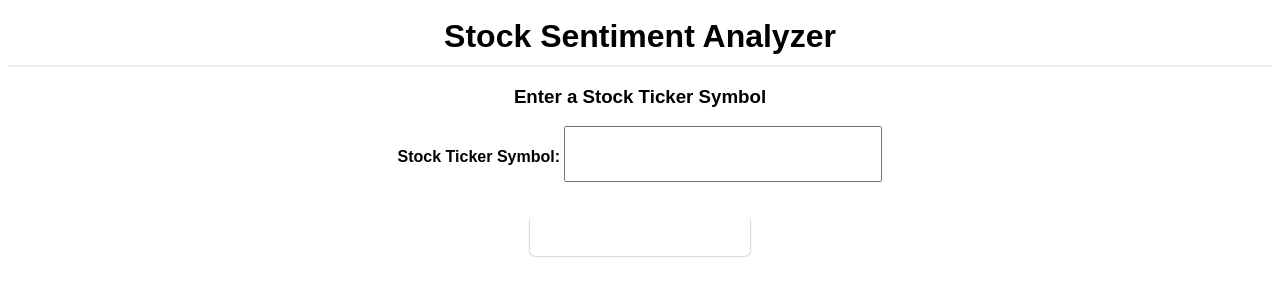
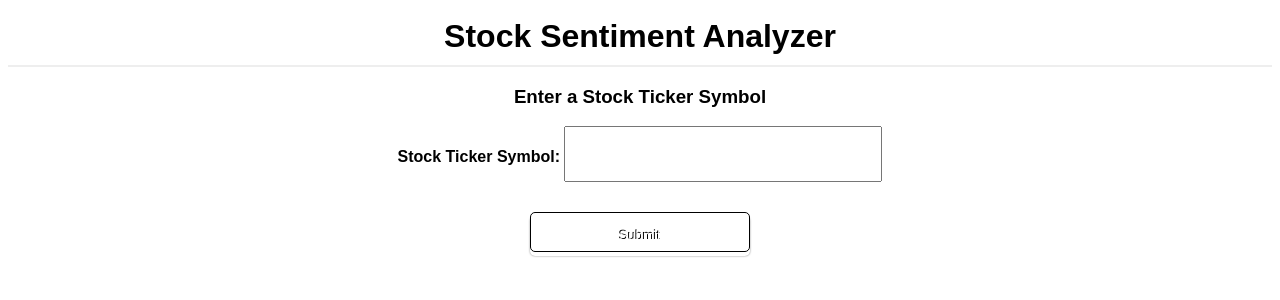
Before and after one commit to haaden/MSDS_434, a Flask app: page / in a window 1280 px wide. Shown: the top 300 px of the page. Run offline with Flask 2, Linux system fonts and the light colour scheme.

Commit message:
update submit

```diff
--- a/templates/index.html
+++ b/templates/index.html
@@ -91,9 +91,9 @@
 		}
 
 		.blue {
-			text-shadow:-1px -1px 0 #ffffff;
+			text-shadow:-1px -1px 0 #000000;
 			background: #ffffff;
-			border:1px solid #ffffff;
+			border:1px solid #000000;
 			background-image:-webkit-linear-gradient(top, #ffffff, #ffffff);
 			background-image:-moz-linear-gradient(top, #ffffff, #ffffff);
 			background-image:-ms-linear-gradient(top, #ffffff, #ffffff);
```
